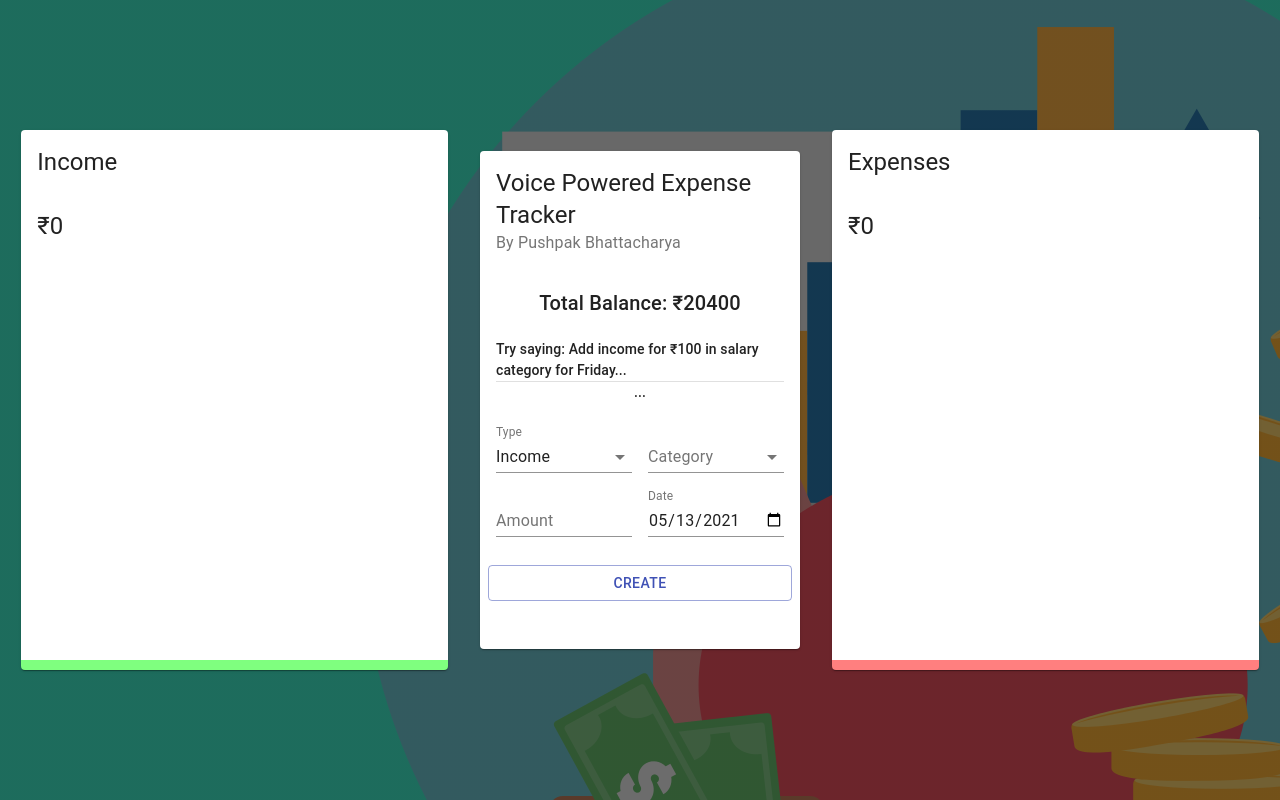
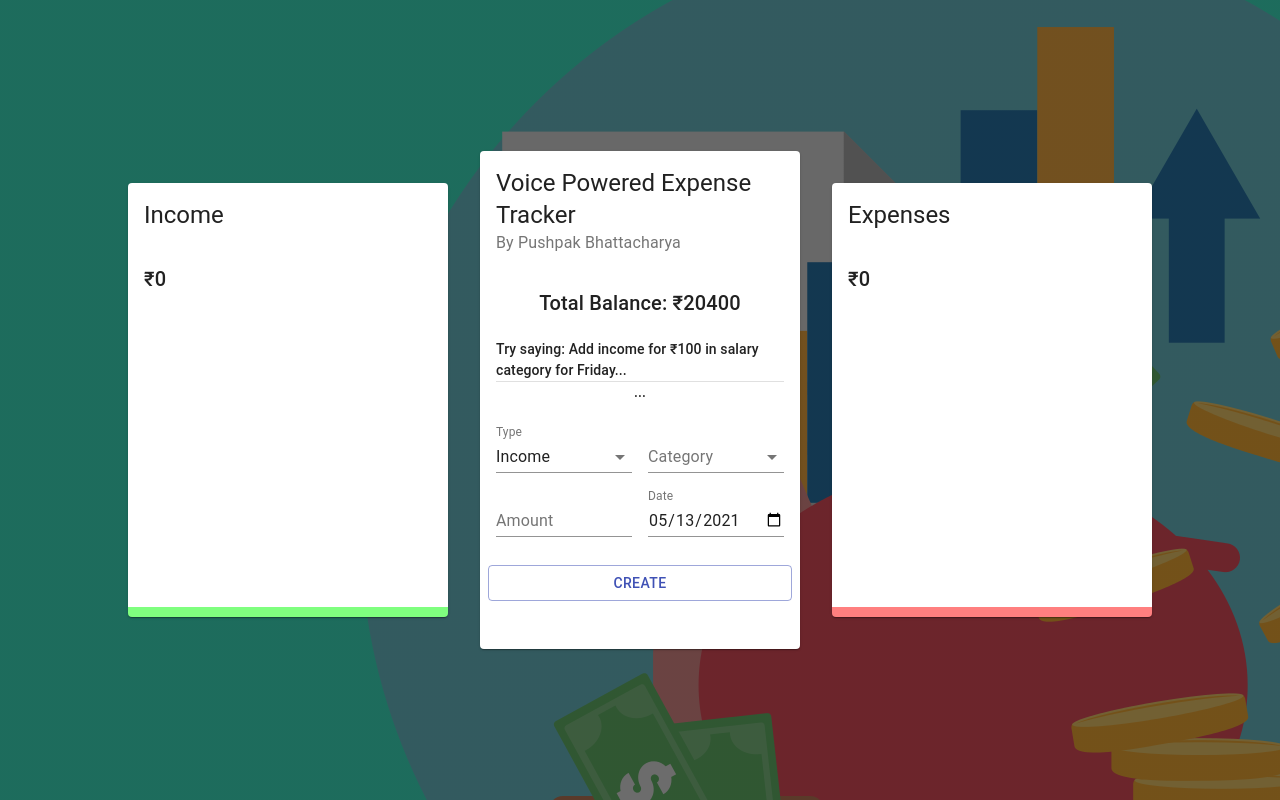
Before and after one commit to PushpakB3096/react-voice-exp-tracker, a React (Create React App) app: page / in a window 1280 px wide. Built offline with nearby package versions, Linux system fonts and the light colour scheme.

Commit message:
Adjust card sizes

```diff
--- a/src/App.js
+++ b/src/App.js
@@ -20,13 +20,13 @@ const App = () => {
         justify="center"
         style={{ height: "100vh" }}
       >
-        <Grid item xs={12} sm={4}>
+        <Grid item xs={12} sm={3}>
           <Details title="Income" />
         </Grid>
         <Grid item xs={12} sm={3}>
           <Main />
         </Grid>
-        <Grid item xs={12} sm={4}>
+        <Grid item xs={12} sm={3}>
           <Details title="Expenses" />
         </Grid>
       </Grid>
--- a/src/components/Details/Details.jsx
+++ b/src/components/Details/Details.jsx
@@ -13,7 +13,7 @@ const Details = ({ title }) => {
     <Card className={title === "Income" ? classes.income : classes.expense}>
       <CardHeader title={title} />
       <CardContent>
-        <Typography variant="h5">₹{total}</Typography>
+        <Typography variant="h6">₹{total}</Typography>
         <Doughnut data={chartData} />
       </CardContent>
     </Card>
```
